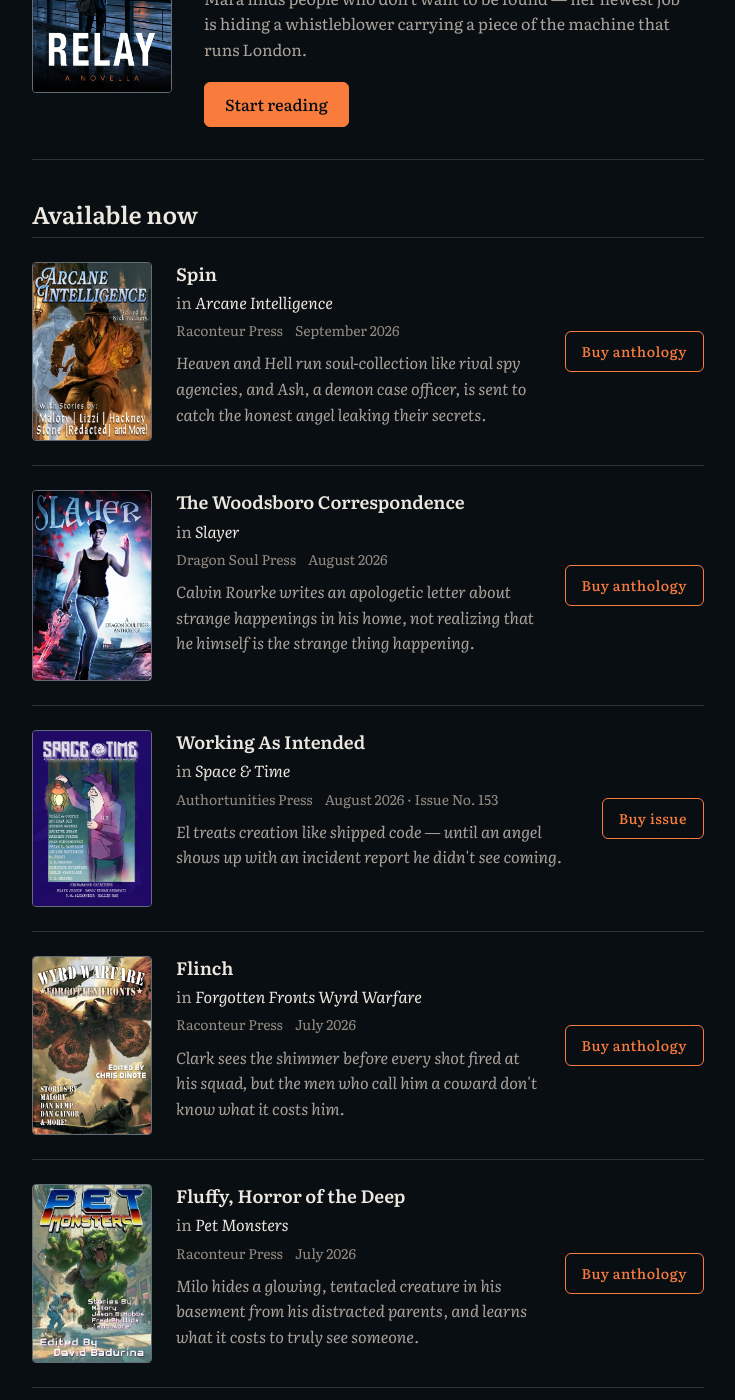
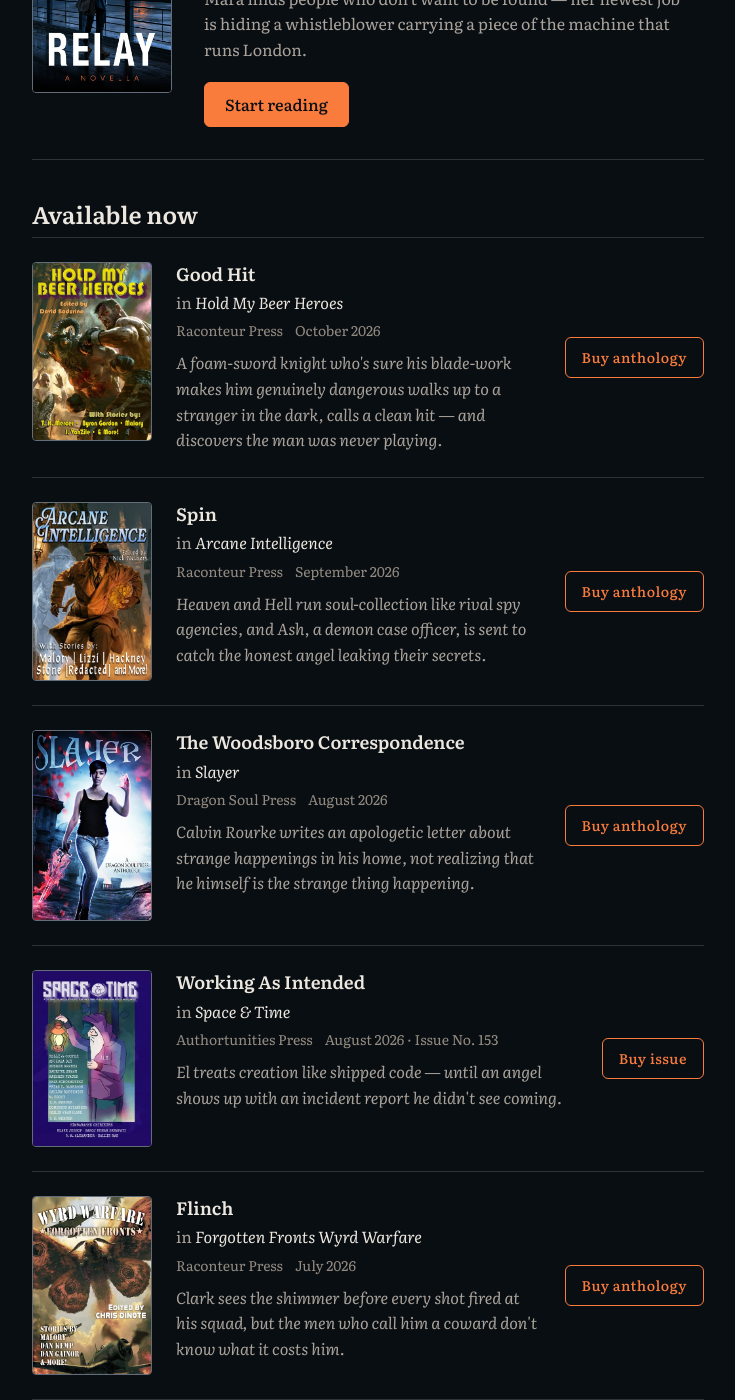
Before and after one commit to thmercer/thmercer.github.io, a Jekyll site: the page built from about.md, in a window 1280 px wide and 1400 px high, scrolled down 1353 px. Shown: the whole window, without its empty margins (272-1007 px from the left). Built offline with Jekyll 4.4.1, drawn with Linux system fonts in a browser that asks for light colours; some of the changed text lies outside the part shown.

Commit message:
Mark Good Hit out in Hold My Beer Heroes with Amazon link
Co-Authored-By: Claude Opus 5.5 <noreply@anthropic.com>
Claude-Session: https://claude.ai/code/session_01KW2cuFYKeJoserFZVSsKAU

```diff
--- a/_data/publications.yml
+++ b/_data/publications.yml
@@ -95,12 +95,14 @@
 - title: "Good Hit"
   anthology: "Hold My Beer Heroes"
   press: "Raconteur Press"
-  date: 2026-10-02
+  date: 2026-10-09
   date_label: "October 2026"
   short_date_label: "October 2026"
-  status: forthcoming
+  status: out
   cover: /assets/images/hold-my-beer-cover.webp
   cover_alt: "Hold My Beer Heroes anthology cover, edited by David Badurina"
+  url: "https://www.amazon.com/dp/B0GXV7JBXY"
+  cta_label: "Buy anthology"
   hook: "A foam-sword knight who's sure his blade-work makes him genuinely dangerous walks up to a stranger in the dark, calls a clean hit — and discovers the man was never playing."
 - title: "Mangoes in Alaska"
   anthology: "Space & Time"
```
